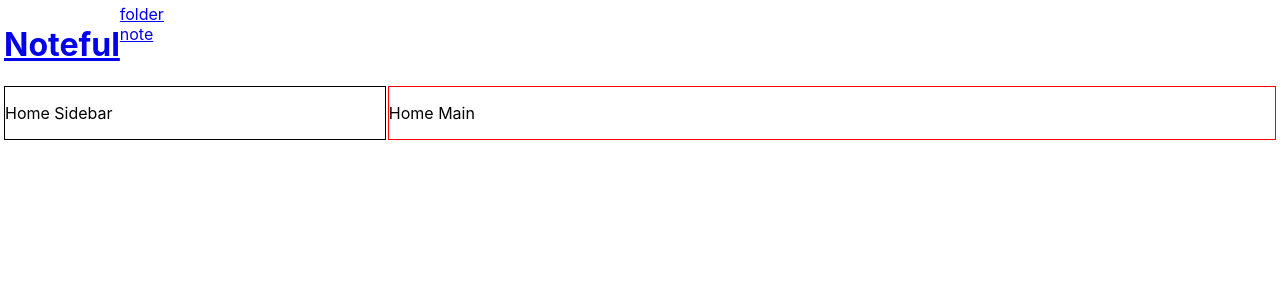
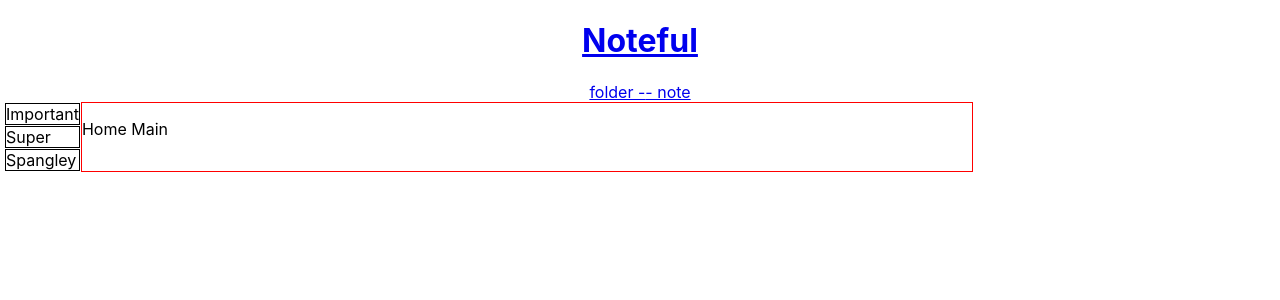
Before and after one commit to BrianHook1183/noteful, a React (Create React App) app: page / in a window 1280 px wide. Shown: the top 300 px of the page. Built offline with nearby package versions, Linux system fonts and the light colour scheme.

Commit message:
folders mapped to sidebar in main view

```diff
--- a/src/App.css
+++ b/src/App.css
@@ -3,7 +3,7 @@
 }
 
 header {
-  display: flex;
+  text-align: center;
 }
 
 .container {
@@ -20,3 +20,8 @@
   width: 70%;
   border: 1px solid red;
 }
+
+.folder {
+  margin: 1px;
+  border: 1px solid black;
+}
--- a/src/App.js
+++ b/src/App.js
@@ -14,18 +14,17 @@
       <div className='App'>
         <header>
           <h1><Link to='/'>Noteful</Link></h1>
-          <nav>
-            <Link to='/folder/folder-id'>folder</Link>
-            <br />
-            <Link to='/note/note-id'>note</Link>
-          </nav>
+          <div>
+            <Link to='/folder/folder-id'>folder -</Link>
+            <Link to='/note/note-id'>- note</Link>
+          </div>
         </header>
         <div className="container">
-          <sidebar>
+          <nav>
             <Route exact path='/' component={HomeSidebar}/>
             <Route path='/folder/:folder-id' component={FolderSidebar}/>
             <Route path='/note/:note-id' component={NoteSidebar}/>
-          </sidebar>
+          </nav>
           <main>
             <Route exact path='/' component={HomeMain}/>
             <Route path='/folder/:folder-id' component={FolderMain}/>
--- a/src/HomeSidebar.js
+++ b/src/HomeSidebar.js
@@ -1,9 +1,18 @@
 import React from 'react';
+import dummyStore from './dummy-store';
 
 class HomeSidebar extends React.Component {
   render() {
-    return (
-      <p>Home Sidebar</p>
+    const folders = dummyStore.folders.map(folder => {
+      return (
+      <div className="folder" key={folder.id}>{folder.name}</div>
+      )
+    });
+  return (
+    // {folders}
+    <div>
+      {folders}
+    </div>
     );
   }
 }
```
Also changed, not shown: src/HomeMain.js (+0 -10 lines).
